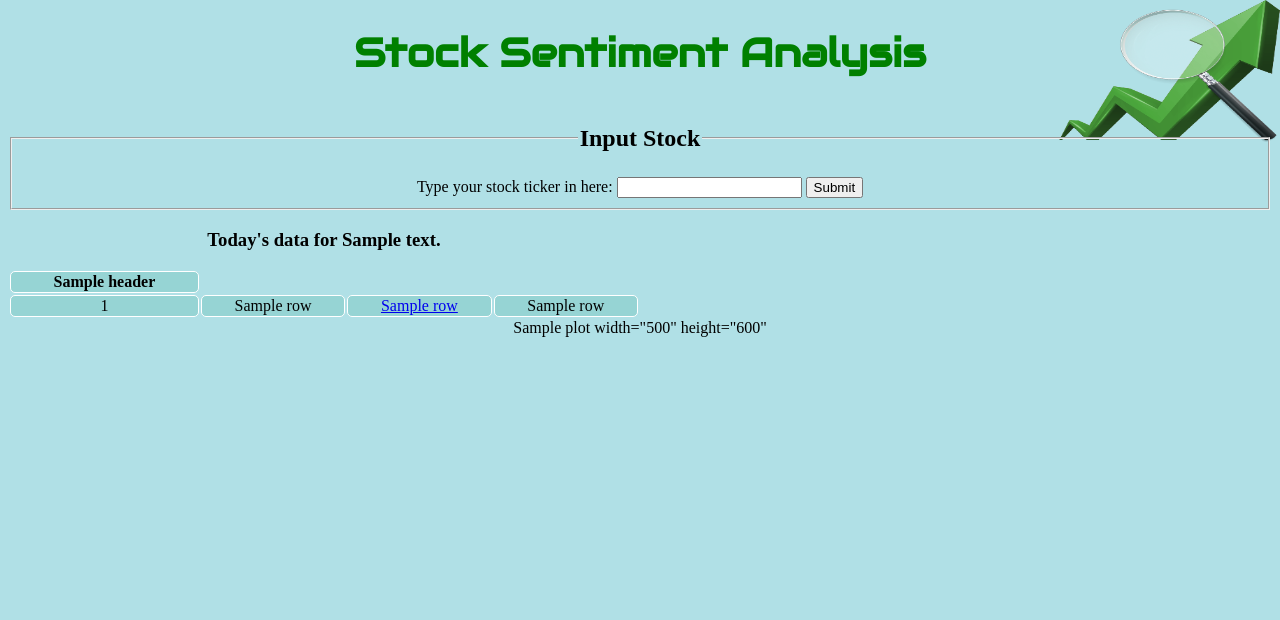
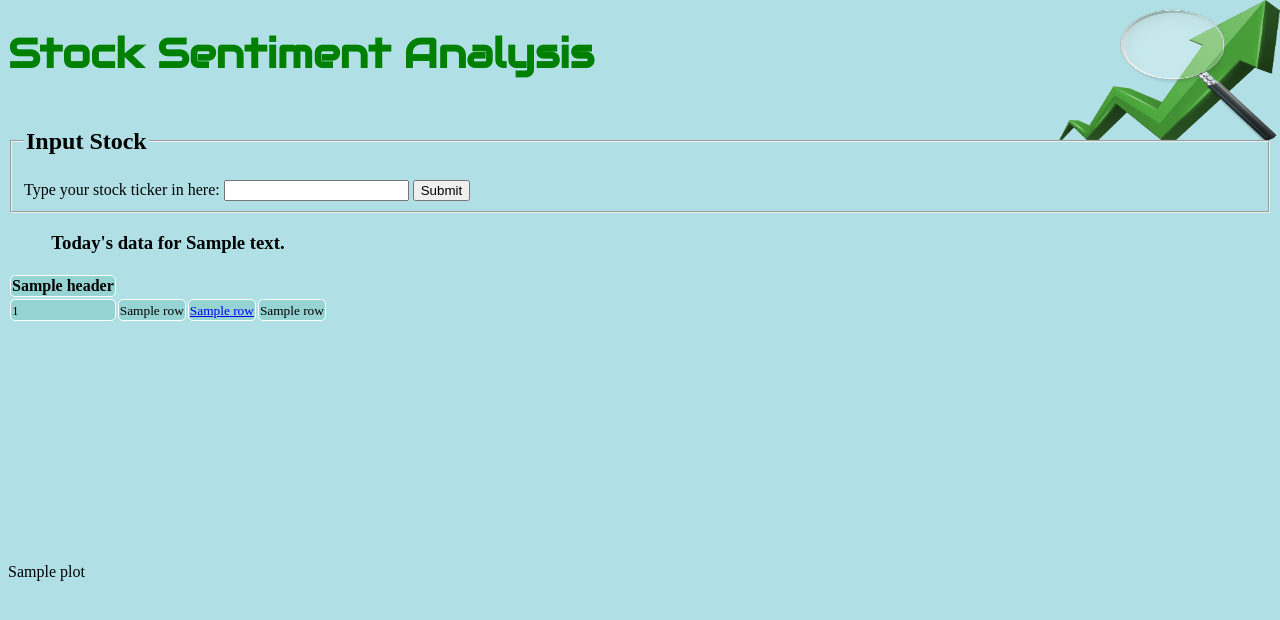
Before and after one commit to Sushobhan55/stock_sentiment_analysis, a Flask app: template flask-web-app/templates/index.html in a window 1280 px wide. Shown: the top 620 px of the page. Run offline with Flask 2, Linux system fonts and the light colour scheme; the template is opened without the code that fills it: most values are stand-ins (such as "Sample title", 1, 10 or a date in 2020); parts of the project's set-up code (start-up, migrations or seed data) failed here and were passed over.

Commit message:
table with a scroll bar

```diff
--- a/flask-web-app/app.py
+++ b/flask-web-app/app.py
@@ -27,7 +27,7 @@ def main():
 
     if flask.request.method == 'POST':
         ticker = flask.request.form['ticker']
-        predictions = []
+
 
         news_table = {}
         url = 'https://finviz.com/quote.ashx?t=' + ticker
@@ -54,6 +54,7 @@ def main():
             if date == todays_date:
                 parsed_news.append([date, time, text, link])
 
+
         df = pd.DataFrame(parsed_news)
         df.columns = ['date', 'time', 'title', 'link']
 
@@ -68,6 +69,7 @@ def main():
 
         df["prediction"] = predictions[0].tolist()
 
+
         return flask.render_template('index.html',
                                      input_text=ticker.upper(),
                                      # plot=price_chart(ticker),
--- a/flask-web-app/templates/index.html
+++ b/flask-web-app/templates/index.html
@@ -6,16 +6,15 @@
     	<title>Stock Sentiment Analysis</title>
 	  <style> body {background: powderblue
 	  				url("https://raw.githubusercontent.com/Sushobhan55/stock_sentiment_analysis/main/flask-web-app/static/img.png")
-	  				no-repeat
-	  				right
-	  				top;}
-	  	table {width: 50%}
-		h1 {color: green; font-family: "audiowide"; font-size: 40px}
+	  				no-repeat right top;}
+	  	table {width: 50%; overflow-y:scroll; height:350px; display:block;}
+		h1 {color: green; font-family: "audiowide"; font-size: 41px}
 		th, td {border: 1px solid white;border-radius: 5px;background-color: #96D4D4}
+
 
 	  </style>
 </head>
-  <body align="center" class = "center-screen">
+  <body class = "center-screen">
 		<h1> Stock Sentiment Analysis </h1>
 		<form action="{{ url_for('main') }}" method="POST">
 			<fieldset>
@@ -26,7 +25,6 @@
 			</fieldset>
 		</form>
 		{% if table %}
-
 			<table>
 				<caption><h3>Today's data for {{ input_text }}</h3></caption>
 				<tr>
@@ -36,18 +34,17 @@
 				</tr>
 				{% for row in table %}
 				<tr>
-					<td>{{ row[0] }}</td>
-					<td>{{ row[1] }}</td>
-					<td><a href = {{ row[3] }}>{{ row[2] }}</a></td>
-					<td>{{ row[4] }}</td>
+					<td><small>{{ row[0] }}</small></td>
+					<td><small>{{ row[1] }}</small></td>
+					<td><small><a href = {{ row[3] }}>{{ row[2] }}</a></small></td>
+					<td><small>{{ row[4] }}</small></td>
 				</tr>
 				{% endfor %}
 			</table>
-		</div>
 		{% endif %}
 
 		{% if plot %}
-			{{ plot }} width="500" height="600"
+			{{ plot }}
 		{% endif %}
 
   </body>
```
